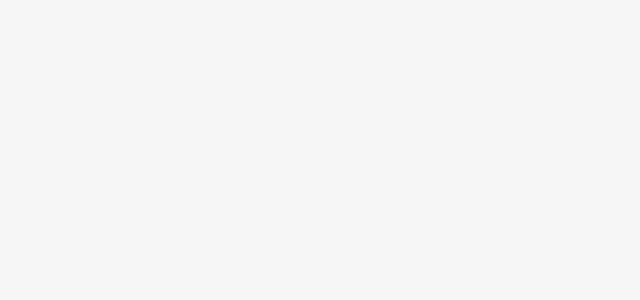
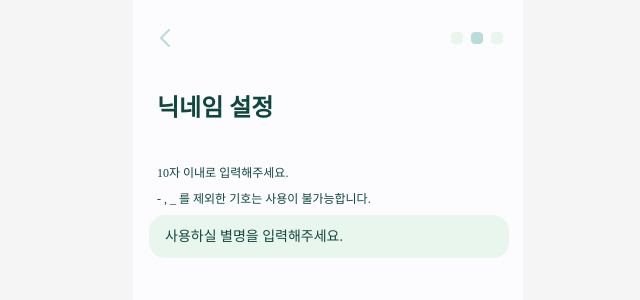
Before and after one commit to gunyongbok/bookus-client, a React (Vite) app: page /service/nickname in a window 1280 px wide. Before the commit this address had no page. Shown: the top 300 px of the page, without its empty margins (312-952 px from the left). Built offline with nearby package versions, Linux system fonts and the light colour scheme; a web font is replaced by a local one.

Commit message:
feat: 닉네임 설정 페이지 기본 틀 잡기 입력값 검증해주는 임의의 함수 설정

```diff
--- a/src/assets/text/message.ts
+++ b/src/assets/text/message.ts
@@ -1,2 +1,7 @@
 export const agreeMessage: string =
   "가입 시 BOOKUS의 서비스 이용 약관과 개인정보 보호정책에 동의하게 됩니다.";
+
+export const nicknameLabel: string = "10자 이내로 입력해주세요.";
+
+export const nicknameCaution: string =
+  " - , _ 를 제외한 기호는 사용이 불가능합니다.";
--- /dev/null
+++ b/src/components/Title/PageTopTitle.tsx
@@ -0,0 +1,22 @@
+import styled from "styled-components";
+
+interface TitleProps {
+  $text?: string;
+}
+
+const AgreeTitle = styled.div<TitleProps>`
+  width: 100%;
+  color: #0f473f;
+  font-family: Pretendard;
+  font-size: 24px;
+  font-style: normal;
+  font-weight: 700;
+  display: flex;
+  justify-content: flex-start;
+`;
+
+const PageTopTitle = ({ $text }: TitleProps) => {
+  return <AgreeTitle $text={$text}>{$text}</AgreeTitle>;
+};
+
+export default PageTopTitle;
--- a/src/page/Login/ServiceAgree.tsx
+++ b/src/page/Login/ServiceAgree.tsx
@@ -8,7 +8,10 @@ import TopContainer from "../../components/Wrapper/TopContainer";
 import MainHeader from "../../components/Header/MainHeader";
 // Header - Image
 import backArrowImg from "../../assets/img/back.png";
-import fisrtProgress from "../../assets/img/Step.png";
+import fisrtProgress from "../../assets/img/FirstStep.png";
+
+// Title
+import PageTopTitle from "../../components/Title/PageTopTitle";
 
 // Agree
 import BreakLine from "../../commons/BreakLine/BreakLine";
@@ -27,17 +30,8 @@ const AgreeContainer = styled.div`
   justify-content: space-between;
   position: absolute;
   top: 13%;
-`;
-
-const AgreeTitle = styled.div`
-  width: 100%;
-  color: #0f473f;
-  font-family: Pretendard;
-  font-size: 24px;
-  font-style: normal;
-  font-weight: 700;
-  display: flex;
-  justify-content: flex-start;
+  padding: 0 8px 0 8px;
+  box-sizing: border-box;
 `;
 
 const AgreeContent = styled.div`
@@ -73,7 +67,6 @@ const ServiceAgree = () => {
 
   const toggleClickAll = () => {
     setAll(!all);
-    setAge(!all);
     setService(!all);
     setPersonal(!all);
   };
@@ -95,7 +88,7 @@ const ServiceAgree = () => {
   };
 
   useEffect(() => {
-    if (age && service && personal) {
+    if (service && personal) {
       setNext(true);
     } else {
       setNext(false);
@@ -107,7 +100,7 @@ const ServiceAgree = () => {
       <MainHeader src1={backArrowImg} src2={fisrtProgress} />
       <AgreeContainer>
         <AgreeWrapper>
-          <AgreeTitle>서비스 이용 동의</AgreeTitle>
+          <PageTopTitle $text="서비스 이용 동의" />
           <AgreeContent>
             <AgreeTextBox
               onClick={toggleClickAll}
--- /dev/null
+++ b/src/page/Login/ServiceName.tsx
@@ -0,0 +1,121 @@
+import styled from "styled-components";
+import { ChangeEvent, useState } from "react";
+
+// Container
+import TopContainer from "../../components/Wrapper/TopContainer";
+
+// Header
+import MainHeader from "../../components/Header/MainHeader";
+// Header - Image
+import backArrowImg from "../../assets/img/back.png";
+import secondProgress from "../../assets/img/SecondStep.png";
+import PageTopTitle from "../../components/Title/PageTopTitle";
+
+// Input
+import { nicknameCaution, nicknameLabel } from "../../assets/text/message";
+
+const MainContent = styled.div`
+  width: 100%;
+  max-width: 358px;
+  height: 680px;
+  display: flex;
+  flex-direction: column;
+  justify-content: space-between;
+  position: absolute;
+  top: 13%;
+  padding: 0 8px 0 8px;
+  box-sizing: border-box;
+`;
+
+const NicknameWrapper = styled.div`
+  width: 100%;
+  height: fit-content;
+  display: flex;
+  flex-direction: column;
+  gap: 40px;
+`;
+
+const InputWrapper = styled.div`
+  width: 100%;
+  height: 95px;
+  display: flex;
+  flex-direction: column;
+  gap: 8px;
+`;
+
+const Label = styled.div`
+  width: fit-content;
+  color: #0f473f;
+  font-family: Pretendard;
+  font-size: 12px;
+  font-style: normal;
+  font-weight: 300;
+`;
+
+const NicknameInput = styled.input`
+  width: 100%;
+  height: 56px;
+  border-radius: 16px;
+  border: none;
+  background: #e9f6ee;
+  color: #0f473f;
+  font-family: Pretendard;
+  font-size: 16px;
+  font-style: normal;
+  font-weight: 700;
+  position: relative;
+  right: 8px;
+  padding-left: 16px;
+  &::placeholder {
+    color: #0f473f;
+    font-family: Pretendard;
+    font-size: 14px;
+    font-style: normal;
+    font-weight: 300;
+  }
+  &:focus {
+    outline: none;
+  }
+`;
+
+const ServiceName = () => {
+  const [nickname, setNickname] = useState<string>("");
+  const [isValidNickname, setIsValidNickname] = useState<boolean>(true);
+
+  // validate input value
+  const handleNicknameChange = (e: ChangeEvent<HTMLInputElement>): void => {
+    const newNickname: string = e.target.value;
+    const regex: RegExp = /^[a-zA-Z가-힣_-]*$/;
+
+    if (newNickname.length <= 10 && regex.test(newNickname)) {
+      setNickname(newNickname);
+      setIsValidNickname(true);
+    } else {
+      setNickname(newNickname);
+      setIsValidNickname(false);
+    }
+  };
+  console.log(nickname, isValidNickname);
+  return (
+    <TopContainer $background="#FCFCFF">
+      <MainHeader src1={backArrowImg} src2={secondProgress} />
+      <MainContent>
+        <NicknameWrapper>
+          <PageTopTitle $text="닉네임 설정" />
+          <InputWrapper>
+            <Label>{nicknameLabel}</Label>
+            <Label>{nicknameCaution}</Label>
+            <NicknameInput
+              type="text"
+              placeholder="사용하실 별명을 입력해주세요."
+              value={nickname}
+              onChange={handleNicknameChange}
+            />
+          </InputWrapper>
+        </NicknameWrapper>
+      </MainContent>
+    </TopContainer>
+  );
+};
+
+export default ServiceName;
--- a/src/page/Router.tsx
+++ b/src/page/Router.tsx
@@ -1,6 +1,11 @@
 import { Route, Routes } from "react-router-dom";
+
+// Splash-screen
 import Login from "./Login/Login";
+
+// Before_Service
 import ServiceAgree from "./Login/ServiceAgree";
+import ServiceName from "./Login/ServiceName";
 
 const Router = () => {
   return (
@@ -8,6 +13,7 @@ const Router = () => {
       <Routes>
         <Route path="login" element={<Login />} />
         <Route path="service/agree" element={<ServiceAgree />} />
+        <Route path="service/nickname" element={<ServiceName />} />
       </Routes>
     </>
   );
```
Also changed, not shown: src/assets/img/FirstStep.png (renamed from src/assets/img/Step.png), src/assets/img/SecondStep.png (added).
